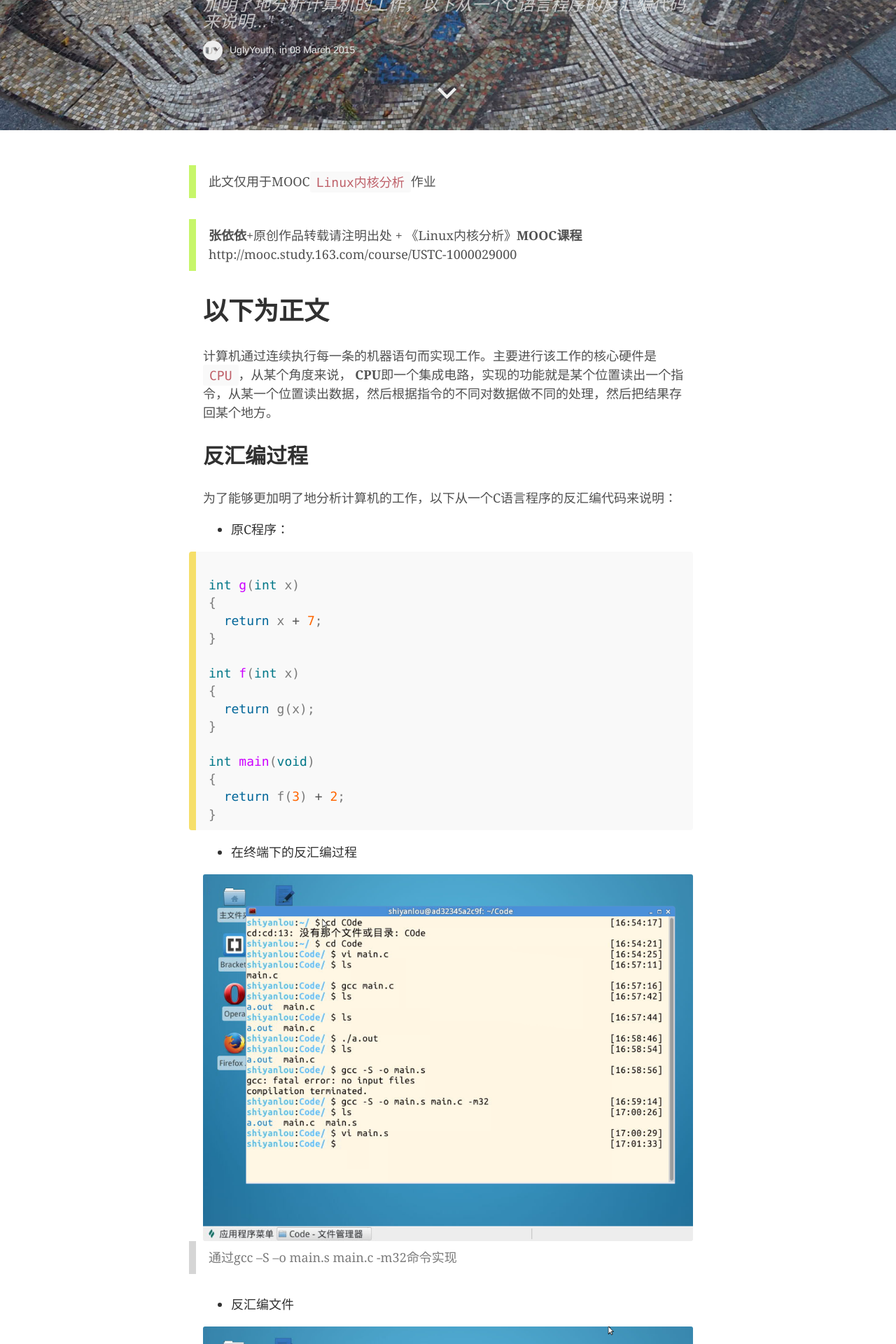
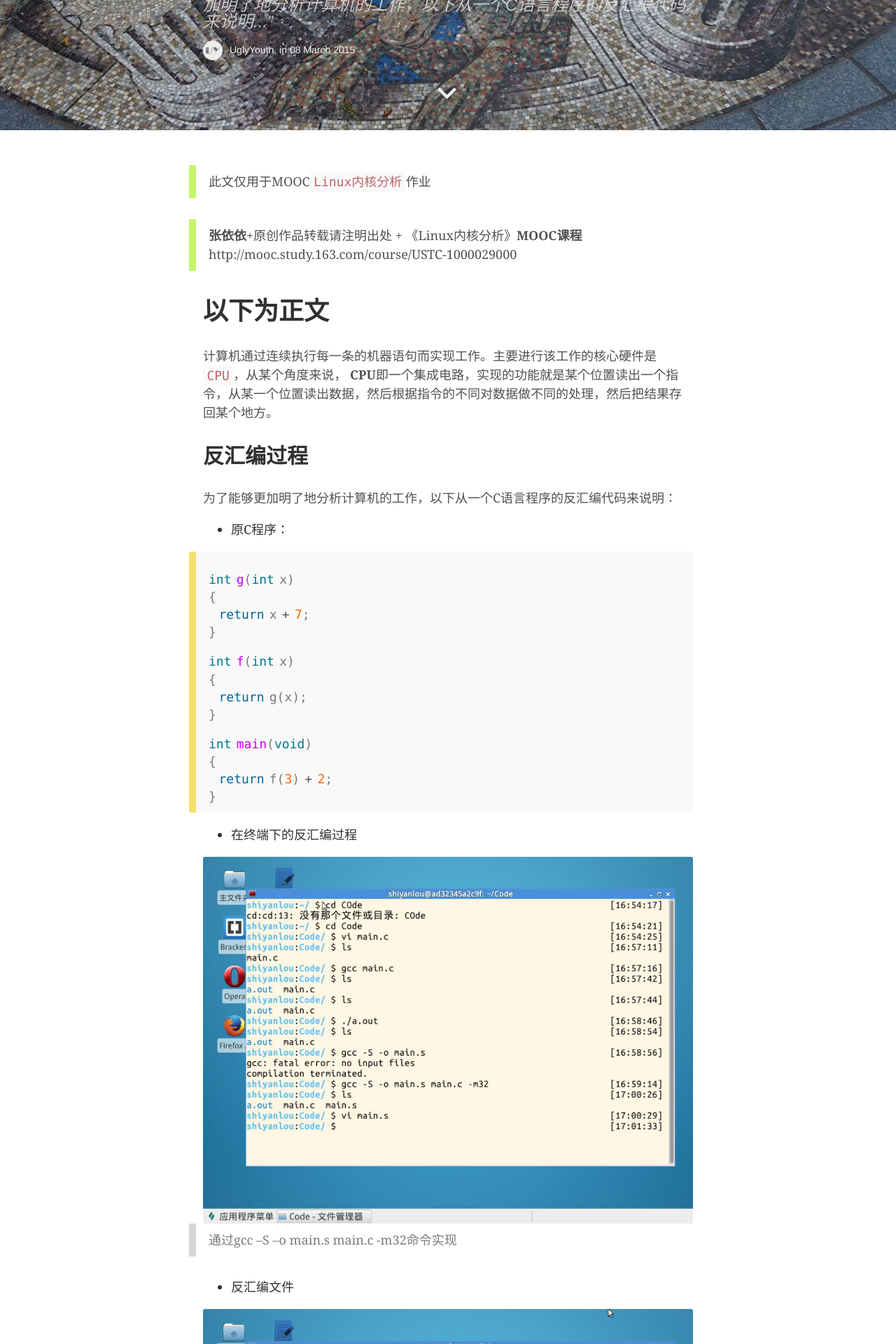
Before and after one commit to uglyyouth/uglyyouth.github.io, a Jekyll site: the page built from _posts/2015-03-08-instruction-system.md, in a window 1280 px wide. Shown: the part 714-2634 px from the top of the page at 70% size. Built offline with Jekyll 4.4.1, drawn with Linux system fonts in a browser that asks for light colours; some web fonts are replaced; comment, search, counter and statistics services are not loaded.

Commit message:
font-size

```diff
--- a/assets/css/default.css
+++ b/assets/css/default.css
@@ -293,7 +293,7 @@ code, pre {
 }
 
 code {
-	padding: .25em .5em;
+	padding: .20em .3em;
 	font-size: 100%;
 	color: #bf616a;
 	border-radius: 3px;
@@ -311,13 +311,13 @@ pre {
 
 pre code {
 	padding: 0;
-	font-size: 18px;
+	font-size: 12px;
 	color: inherit;
 	background-color: transparent;
 }
 
 .highlight {
-	font-size: 18px;
+	font-size: 12px;
 	margin-bottom: 1rem;
 	border-radius: 4px;
 }
```
